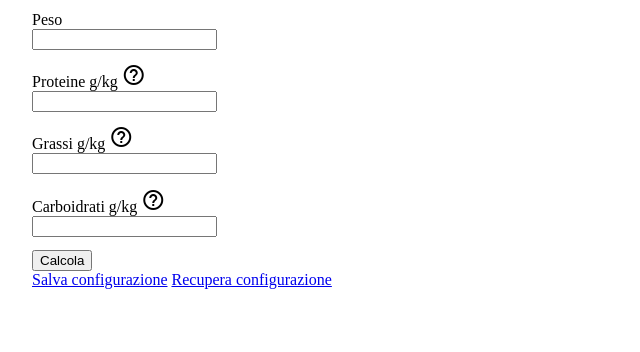
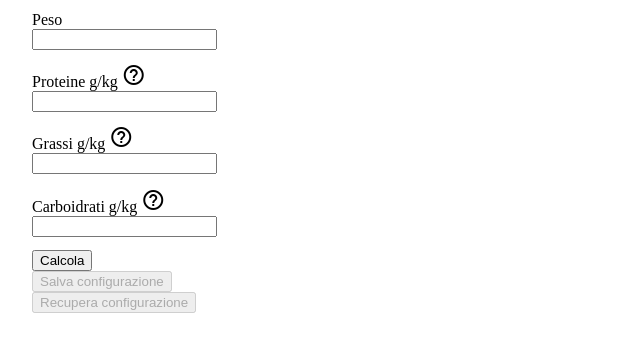
Before and after one commit to paolobtl/calcolatore-macro, a plain HTML site: page index.html in a window 1280 px wide. Shown: the part 132-484 px from the top of the page, without its empty margins (0-640 px from the left). Drawn offline with Linux system fonts and the light colour scheme.

Commit message:
Update index.html

```diff
--- a/index.html
+++ b/index.html
@@ -28,16 +28,20 @@
     <label for="qtyCarb">Carboidrati g/kg</label>
     <span title="Questo campo verrà calcolato automaticamente" class="material-icons md-18">help_outline</span><input type="number" min="0" max"400" class="valoriInput" name="qtyCarb" id="qtyCarb" readonly>
 
-    <input type="submit" id="calcola" value="Calcola">
+    <button id="calcola" value="Calcola" class="button-37" role="button">Calcola</button>
 
 
-    <div class="tg" id="results">
+    <div id="results">
     </div>
 
 
   <div class="configurazione">
-    <a href="#" id="salva">Salva configurazione</a>
-    <a href="#results" id="recupera">Recupera configurazione</a>
+    <div>
+      <button id="salva" class="button-37" role="button" disabled>Salva configurazione</button>
+    </div>
+    <div>
+      <button href="#results" id="recupera" class="button-37" role="button" disabled>Recupera configurazione</button>
+    </div>
   </div>
 </body>
 </html>
```
